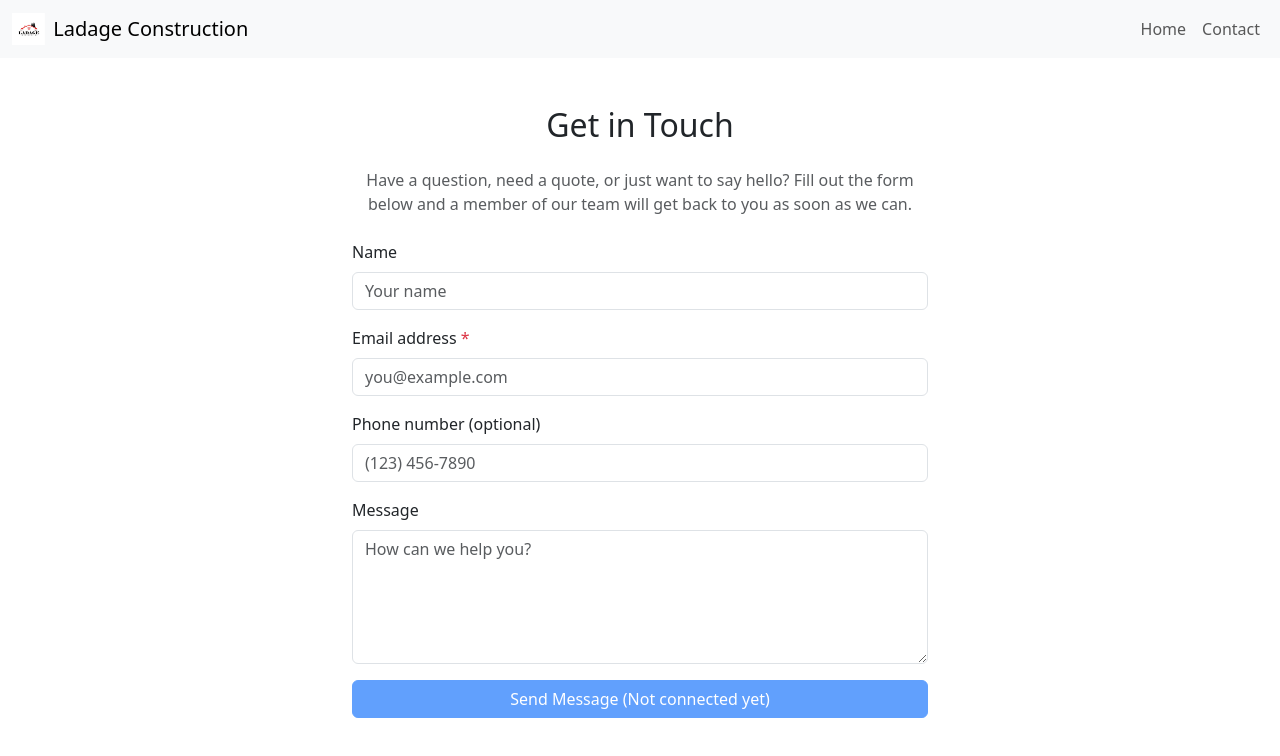
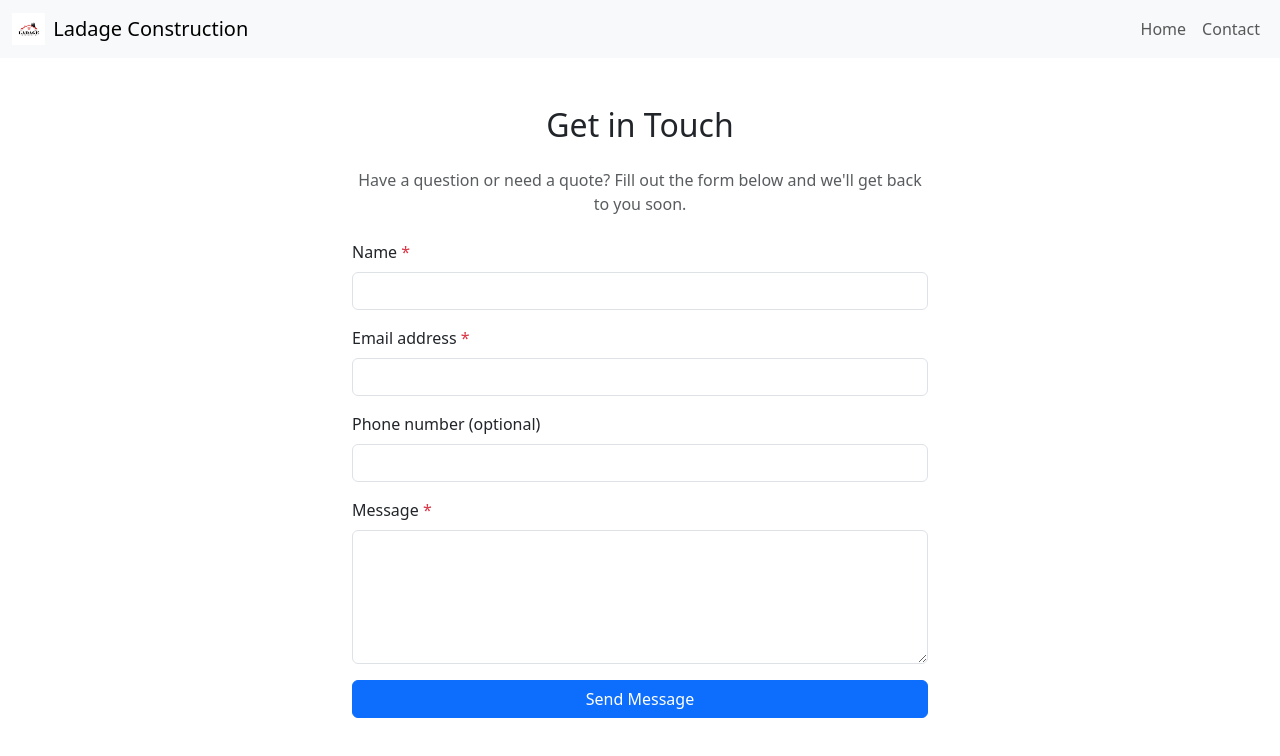
Before and after one commit to jamesthedev/ladage-construction-app, a React (Vite) app in the folder ladage-construction/: page /contact in a window 1280 px wide. Shown: the top 756 px of the page. Built offline with nearby package versions, Linux system fonts and the light colour scheme.

Commit message:
adding email form validation

```diff
--- a/ladage-construction/src/pages/Contact.tsx
+++ b/ladage-construction/src/pages/Contact.tsx
@@ -1,49 +1,122 @@
-import { useRef } from 'react';
+import { useState } from 'react';
 
 function Contact() {
-    const formRef = useRef<HTMLFormElement>(null);
+    const [formData, setFormData] = useState({
+        name: '',
+        email: '',
+        phone: '',
+        message: '',
+    });
 
-    const scrollToField = (event: React.FocusEvent<HTMLInputElement | HTMLTextAreaElement>) => {
-        event.target.scrollIntoView({ behavior: 'smooth', block: 'center' });
+    const [errors, setErrors] = useState<{ [key: string]: string }>({});
+
+    const handleChange = (e: React.ChangeEvent<HTMLInputElement | HTMLTextAreaElement>) => {
+        const { id, value } = e.target;
+        setFormData(prev => ({ ...prev, [id]: value }));
+    };
+
+    const validate = () => {
+        const newErrors: { [key: string]: string } = {};
+
+        if (!formData.name.trim()) {
+            newErrors.name = 'Name is required.';
+        }
+
+        if (!formData.email.trim()) {
+            newErrors.email = 'Email is required.';
+        } else if (!/^\S+@\S+\.\S+$/.test(formData.email)) {
+            newErrors.email = 'Invalid email format.';
+        }
+
+        if (formData.phone.trim() && !/^\(?\d{3}\)?[-.\s]?\d{3}[-.\s]?\d{4}$/.test(formData.phone)) {
+            newErrors.phone = 'Invalid phone number.';
+        }
+
+        if (!formData.message.trim()) {
+            newErrors.message = 'Message is required.';
+        }
+
+        return newErrors;
+    };
+
+    const handleSubmit = (e: React.FormEvent) => {
+        e.preventDefault();
+        const validationErrors = validate();
+        if (Object.keys(validationErrors).length > 0) {
+            setErrors(validationErrors);
+        } else {
+            setErrors({});
+            // This is where you'll integrate with AWS Lambda/SES later
+            console.log('Form submitted:', formData);
+        }
     };
 
     return (
         <div className="container mt-5 mb-5" style={{ maxWidth: '600px' }}>
             <h2 className="mb-4 text-center">Get in Touch</h2>
             <p className="text-center text-muted mb-4">
-                Have a question, need a quote, or just want to say hello? Fill out the form below and a member of our team will
-                get back to you as soon as we can.
+                Have a question or need a quote? Fill out the form below and we'll get back to you soon.
             </p>
-            <form>
+            <form onSubmit={handleSubmit} noValidate>
                 <div className="mb-3">
-                    <label htmlFor="name" className="form-label">Name</label>
-                    <input type="text" className="form-control" id="name" placeholder="Your name" />
+                    <label htmlFor="name" className="form-label">
+                        Name <span className="text-danger">*</span>
+                    </label>
+                    <input
+                        type="text"
+                        className={`form-control ${errors.name ? 'is-invalid' : ''}`}
+                        id="name"
+                        value={formData.name}
+                        onChange={handleChange}
+                    />
+                    {errors.name && <div className="invalid-feedback">{errors.name}</div>}
                 </div>
 
                 <div className="mb-3">
-                    <label htmlFor="email" className="form-label">Email address <span className="text-danger">*</span></label>
-                    <input type="email" className="form-control" id="email" placeholder="you@example.com" required />
+                    <label htmlFor="email" className="form-label">
+                        Email address <span className="text-danger">*</span>
+                    </label>
+                    <input
+                        type="email"
+                        className={`form-control ${errors.email ? 'is-invalid' : ''}`}
+                        id="email"
+                        value={formData.email}
+                        onChange={handleChange}
+                    />
+                    {errors.email && <div className="invalid-feedback">{errors.email}</div>}
                 </div>
 
                 <div className="mb-3">
-                    <label htmlFor="phone" className="form-label">Phone number (optional)</label>
-                    <input type="tel" className="form-control" id="phone" placeholder="(123) 456-7890" />
+                    <label htmlFor="phone" className="form-label">
+                        Phone number (optional)
+                    </label>
+                    <input
+                        type="tel"
+                        className={`form-control ${errors.phone ? 'is-invalid' : ''}`}
+                        id="phone"
+                        value={formData.phone}
+                        onChange={handleChange}
+                    />
+                    {errors.phone && <div className="invalid-feedback">{errors.phone}</div>}
                 </div>
 
                 <div className="mb-3">
-                    <label htmlFor="message" className="form-label">Message</label>
+                    <label htmlFor="message" className="form-label">
+                        Message <span className="text-danger">*</span>
+                    </label>
                     <textarea
-                        className="form-control"
+                        className={`form-control ${errors.message ? 'is-invalid' : ''}`}
                         id="message"
                         rows={5}
-                        placeholder="How can we help you?"
-                        onFocus={scrollToField}
+                        value={formData.message}
+                        onChange={handleChange}
                     />
+                    {errors.message && <div className="invalid-feedback">{errors.message}</div>}
                 </div>
 
                 <div className="mb-5">
-                    <button type="submit" className="btn btn-primary w-100" disabled>
-                        Send Message (Not connected yet)
+                    <button type="submit" className="btn btn-primary w-100">
+                        Send Message
                     </button>
                 </div>
             </form>
```
